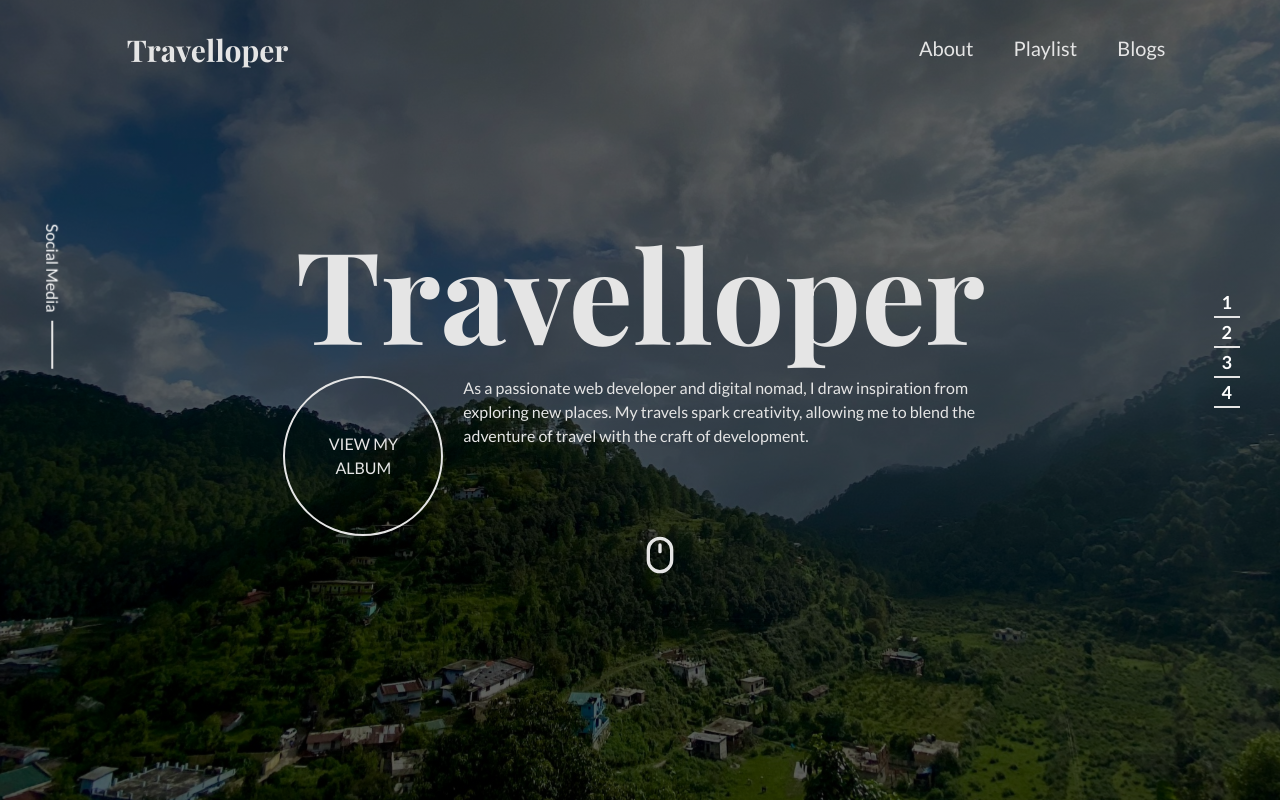
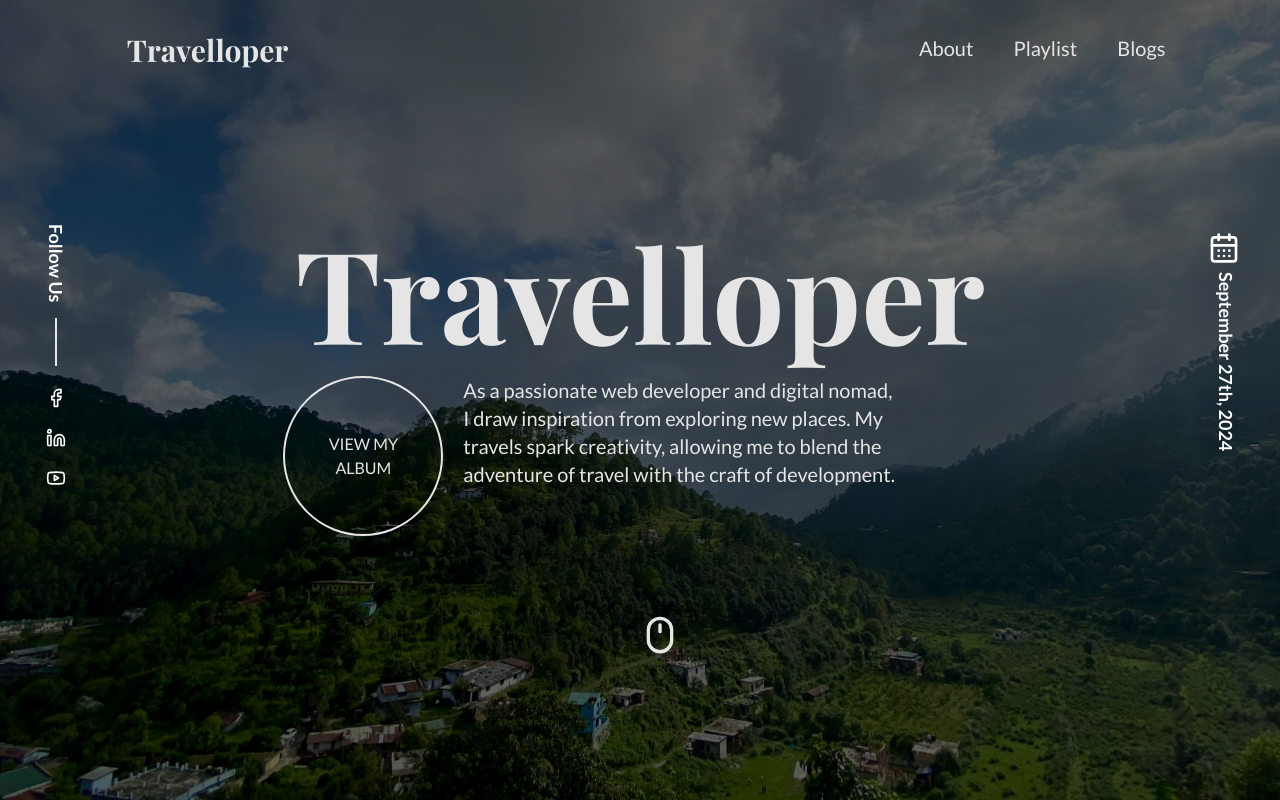
Before and after one commit to Miskatur/travelloper, a Next.js app: page / in a window 1280 px wide. Shown: the top 800 px of the page. Built offline with nearby package versions, Linux system fonts and the light colour scheme.

Commit message:
hero section done

```diff
--- a/package.json
+++ b/package.json
@@ -16,6 +16,7 @@
     "framer-motion": "^11.9.0",
     "lenis": "^1.1.13",
     "lucide-react": "^0.446.0",
+    "moment": "^2.30.1",
     "next": "14.2.13",
     "react": "^18",
     "react-dom": "^18",
--- a/src/components/pages/home/banner/banner.tsx
+++ b/src/components/pages/home/banner/banner.tsx
@@ -1,5 +1,6 @@
 import { NavBar } from "@/components/shared/Header/navbar";
-import { Mouse } from "lucide-react";
+import { Mouse, Linkedin, Youtube, Facebook, CalendarDays } from "lucide-react";
+import moment from "moment";
 import Link from "next/link";
 import React from "react";
 
@@ -25,7 +26,7 @@ const Banner = () => {
             >
               <p className="text-center p-5">View My Album</p>
             </Link>
-            <p className="w-6/12 mt-5">
+            <p className="w-6/12 mt-5 text-xl text-balance">
               As a passionate web developer and digital nomad, I draw
               inspiration from exploring new places. My travels spark
               creativity, allowing me to blend the adventure of travel with the
@@ -34,31 +35,41 @@ const Banner = () => {
           </div>
         </div>
 
-        <div className="flex flex-col justify-center items-center text-secondary bottom-20 absolute left-[50%] ">
+        <div className="flex flex-col justify-center items-center text-secondary bottom-0 absolute left-[50%] ">
           <Mouse size={40} className="animate-bounce" />
         </div>
       </div>
-      <div className="absolute -left-6 top-72 text-white rotate-90">
-        <div className=" flex items-center justify-center">
-          <p className="">Social Media</p>
-          <div className="w-12  border-b-2 border-secondary mx-2"></div>
+      <div className="absolute left-10 top-56 text-white">
+        <div
+          className="flex flex-row items-center space-y-4"
+          style={{ writingMode: "vertical-rl" }}
+        >
+          <p className="text-lg font-semibold">Follow Us</p>
+          <div className="w-0.5 h-12  bg-secondary"></div>
+          <div className="flex flex-row items-center space-y-2">
+            <Facebook
+              size={32}
+              className="cursor-pointer  transition-all duration-200 hover:bg-secondary hover:text-primary rounded-full px-1.5"
+            />
+            <Linkedin
+              size={32}
+              className="cursor-pointer  transition-all duration-200 hover:bg-secondary hover:text-primary rounded-full px-1.5"
+            />
+            <Youtube
+              size={32}
+              className="cursor-pointer  transition-all duration-200 hover:bg-secondary hover:text-primary rounded-full px-1.5"
+            />
+          </div>
         </div>
       </div>
-      <div className="absolute right-10 top-72 text-white">
-        <ul>
-          <li className="border-b-2 border-secondary px-2 text-lg font-semibold">
-            1
-          </li>
-          <li className="border-b-2 border-secondary px-2 text-lg font-semibold">
-            2
-          </li>
-          <li className="border-b-2 border-secondary px-2 text-lg font-semibold">
-            3
-          </li>
-          <li className="border-b-2 border-secondary px-2 text-lg font-semibold">
-            4
-          </li>
-        </ul>
+      <div className="absolute right-10 top-56 text-white">
+        <p
+          className="text-lg font-semibold flex space-x-2"
+          style={{ writingMode: "vertical-rl" }}
+        >
+          <CalendarDays size={32} className="my-2" />{" "}
+          {moment().format("MMMM Do, YYYY")}
+        </p>
       </div>
     </div>
   );
```
Also changed, not shown: 1 other file (tests, documents, lock files or other folders).
